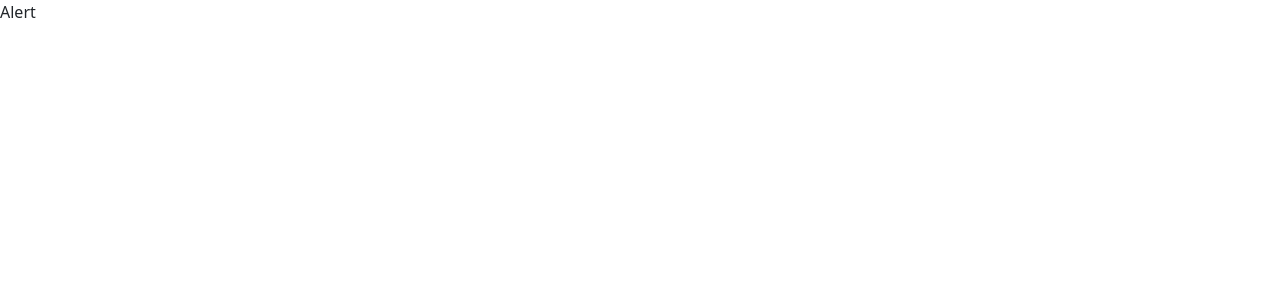
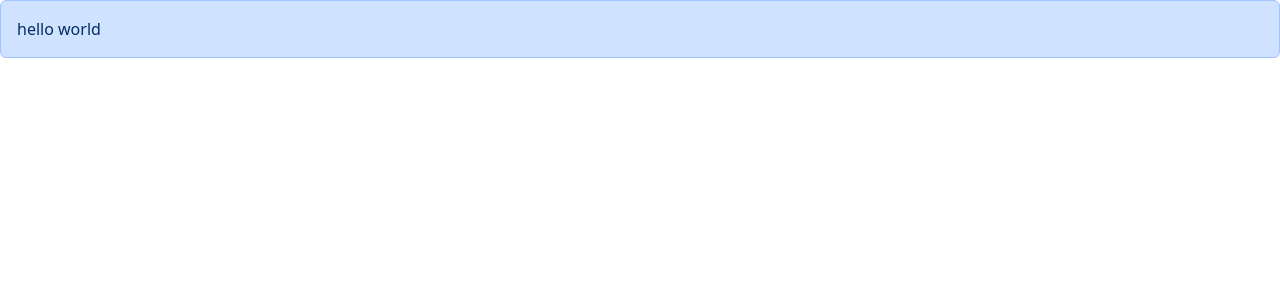
Before and after one commit to man-NY4/CMP-411-hub, a React (Vite) app in the folder React/: page / in a window 1280 px wide. Shown: the top 300 px of the page. Built offline with nearby package versions, Linux system fonts and the light colour scheme.

Commit message:
done with alert i think

```diff
--- a/React/src/App.tsx
+++ b/React/src/App.tsx
@@ -3,7 +3,12 @@
 
 function App() {
 
-  return (<div><Alert /></div>);
+  return (
+          <div>
+            <Alert>
+              hello <span>world</span>
+            </Alert>
+          </div>);
 
 
 
--- a/React/src/components/Alert.tsx
+++ b/React/src/components/Alert.tsx
@@ -1,6 +1,12 @@
-const Alert = () => {
+import type { ReactNode } from "react";
+
+interface Props {
+    children: ReactNode;
+}
+
+const Alert = ({children}: Props) => {
   return (
-    <div>Alert</div>
+    <div className="alert alert-primary">{children}</div>
   )
 }
 
```
